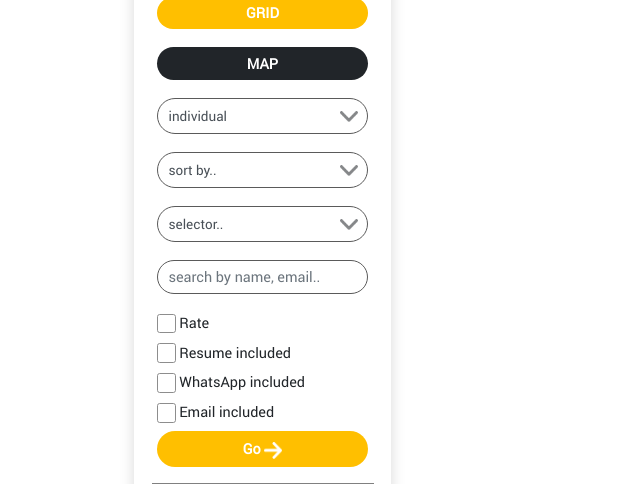
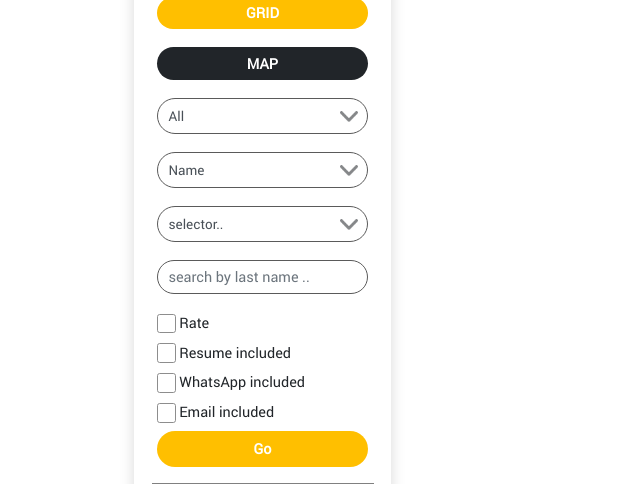
Before and after one commit to idboubker/PFE-V2, a PHP site: page /result.php in a window 1280 px wide. Shown: the part 479-963 px from the top of the page, without its empty margins (0-640 px from the left). Run offline with PHP 8.4, Linux system fonts and the light colour scheme; data comes from the database, SQL or seed files in the repository.

Commit message:
Update result.php
filtering

```diff
--- a/result.php
+++ b/result.php
@@ -3,22 +3,76 @@
 
 include "connexion.php";
 mysqli_set_charset($link, "utf8");
+session_start();
 
-$nbdata=0;
+$nbdata = 0;
 if (isset($_POST['search'])) {
 	$ville = $_POST['ville'];
 	$metier = $_POST['metier'];
-$sql=" select * from artisan a, artisan_details d where a.ville = '$ville' and a.metier = '$metier' and a.	id_art = d.	id_art";
-$rsl = mysqli_query($link,$sql);
+
+	$_SESSION['ville'] = $ville;
+	$_SESSION['metier'] = $metier;
+
+
+	$sql = " select * from artisan a, artisan_details d where a.ville = '$ville' and a.metier = '$metier' and a.	id_art = d.	id_art";
+	$rsl = mysqli_query($link, $sql);
+
+	$nbdata = mysqli_num_rows($rsl);
+}
+
+// filtring result
+
+if (isset($_POST['searchFilter'])) {
+
+	$ville = $_SESSION['ville'];
+	$metier = $_SESSION['metier'];
+
+	$filter1 = $_POST['filter1'];
+
+	$xfilt =  $_POST['xfilt'];
+	if ($xfilt != '') {
+		$xfilt = $_POST['xfilt'];
+	} else {
+		$xfilt = '%';
+	}
+
+	if (isset($_POST['EmailIncl'])) {
+		$EmInc = '%@%';
+	} else {
+		$EmInc = '%';
+	}
+
+
+	if (isset($_POST['whatsappInc'])) {
+		$whtsinc = '%0%';
+	} else {
+		$whtsinc = '%';
+	}
+
+
+	if (isset($_POST['resumInc'])) {
+		$resumInc = '%a%';
+	} else {
+		$resumInc = '%';
+	}
+
+	// a.nom_art	like '$xfilt' and
+
+	// filter 2
+	$filter2 = $_POST['filter2'];
 
 
 
+	if ($filter1 != 'All') {
+		$sql = " select * from artisan a, artisan_details  d where d.description like '$resumInc' and d.whatsapp like '$whtsinc' and a.email_art like '$EmInc' and  a.nom_art	like '$xfilt' and  d.typeTravail = '$filter1' and a.ville = '$ville' and a.metier = '$metier' and a.	id_art = d.	id_art";
+	} else {
+		$sql = " select * from artisan a, artisan_details d where d.description like '$resumInc' and d.whatsapp like '$whtsinc' and a.email_art like '$EmInc' and a.nom_art	like '$xfilt' and  a.ville = '$ville' and a.metier = '$metier' and a.	id_art = d.	id_art order by $filter2";
+	}
+
+	$rsl = mysqli_query($link, $sql);
 	$nbdata = mysqli_num_rows($rsl);
-
-
-
-
 }
+// end of filtring results
 
 ?>
 
@@ -43,7 +97,7 @@ $nbdata = mysqli_num_rows($rsl);
 
 <body>
 
-	 <?php include_once("includes/loading.html");?>
+	<?php include_once("includes/loading.html"); ?>
 
 	<div class="fixed-top main-menu">
 		<div class="flex-center p-5">
@@ -107,7 +161,7 @@ $nbdata = mysqli_num_rows($rsl);
 									$sql2 = "select * from villes";
 									$result2 = mysqli_query($link, $sql2);
 									while ($row2 = mysqli_fetch_assoc($result2)) {
-									echo '<option value="'.$row2['nom_vil'].'">'.$row2['nom_vil'].'</option>';
+										echo '<option value="' . $row2['nom_vil'] . '">' . $row2['nom_vil'] . '</option>';
 									}
 									?>
 								</select>
@@ -161,28 +215,28 @@ $nbdata = mysqli_num_rows($rsl);
 					<button class="btn btn_grid" type="submit">GRID</button><br>
 					<button class="btn btn-info btn_map" type="submit">MAP</button>
 
-				<form action="" method="">
+					<form action="result.php" method="POST">
 
-					<select name="" id="" class="form-control input_select chev">
-						<option value="">individual</option>
-						<option value="">Marrakech</option>
-						<option value="">Rabat</option>
+						<select name="filter1" id="" class="form-control input_select chev">
+							<option value="All">All</option>
+							<option value="Individual">Individual</option>
+							<option value="Company">Company</option>
 						</select>
 
-					<select name="" id="" class="form-control input_select chev">
-						<option value="">sort by..</option>
-						<option value="">Lawyer</option>
-						<option value="">Plumber</option>
+						<select name="filter2" id="" class="form-control input_select chev">
+							<option value="id_art" disabled>sort by..</option>
+							<option value="nom_art">Name</option>
+							<option value="dateInscription">Registration date</option>
 						</select>
 
-					<select name="" id="" class="form-control input_select chev">
+						<select name="filter3" id="" class="form-control input_select chev">
 							<option value="">selector..</option>
 							<option value="">Lawyer</option>
 							<option value="">Plumber</option>
 						</select>
 
 
-					<input type="text" class="form-control input_select" placeholder="search by name, email..">
+						<input type="text" name="xfilt" class="form-control input_select" placeholder="search by last name ..">
 
 
 
@@ -191,7 +245,7 @@ $nbdata = mysqli_num_rows($rsl);
 
 
 						<div class="left">
-						<input type="checkbox" class="" id="ch_rate">
+							<input type="checkbox" name="rate" value="rate" class="" id="ch_rate">
 							<label for="ch_rate">Rate </label>
 						</div>
 
@@ -201,29 +255,30 @@ $nbdata = mysqli_num_rows($rsl);
 						<br>
 						<hr class="space">
 						<div class="left">
-						<input type="checkbox" class="" id="resume1">
+							<input type="checkbox" name="resumInc" class="" id="resume1">
 							<label for="resume1">Resume included</label>
 						</div>
 
 						<br>
 						<hr class="space">
 						<div class="left">
-						<input type="checkbox" class="" id="resume2">
+							<input type="checkbox" name="whatsappInc" class="" id="resume2">
 							<label for="resume2">WhatsApp included</label>
 						</div>
 
 						<br>
 						<hr class="space">
 						<div class="left">
-						<input type="checkbox" class="" id="resume3">
+							<input type="checkbox" name="EmailIncl" class="" id="resume3">
 							<label for="resume3">Email included</label>
 						</div>
 
 						<br>
 						<hr class="space">
-					<button type="submit" class="btn btn-success srh btn_grid sub">Go
+						<input type="submit" name="searchFilter" class="btn btn-success srh btn_grid sub" value="Go">
+						<!-- 	<button type="submit" name="filter" class="btn btn-success srh btn_grid sub">Go
 						<img src="img/go.png" alt="">
-					</button>
+					</button>	-->
 					</form>
 
 					<br><br>
@@ -243,27 +298,25 @@ $nbdata = mysqli_num_rows($rsl);
 
 
 						<?php
+						if ($nbdata > 0) {
+							while ($row = mysqli_fetch_assoc($rsl)) {
+								$image = $row['photo'];
+								if ($image == "") {
+									$image = "img/464220-PFPXU4-113.jpg";
+								}
+								?>
 
-if( $nbdata > 0){
-
-	while($row = mysqli_fetch_assoc($rsl)){
-
-
-		$image = $row['photo'];
-		if($image == ""){$image = "img/464220-PFPXU4-113.jpg";}
-
-   ?>
 								<div class="offset-sm-0 col-6 col-lg-4 col-md-6 col-sm-12 p-3 p-md-2 p-sm-1">
 									<div class=" art shadow">
 
 
 
-			<div style='background: url("<?php echo $image;?>") no-repeat;background-size:100% 100% !important; '  class="img_bg" ></div>
+										<div style='background: url("<?php echo $image; ?>") no-repeat;background-size:100% 100% !important; ' class="img_bg"></div>
 
 
 										<hr>
 										<div class="des_art">
-				<h5><?php echo $row['nom_art']." ".$row['prenom_art'] ;?> </h5>
+											<h5><?php echo $row['nom_art'] . " " . $row['prenom_art']; ?> </h5>
 											<div class="rating left">
 												<span class="fa fa-star "></span>
 												<span class="fa fa-star "></span>
@@ -280,9 +333,6 @@ if( $nbdata > 0){
 
 						}
 					}
-
-
-
 					?>
 
 
@@ -336,9 +386,6 @@ if( $nbdata > 0){
 				$('body').toggleClass('nav-open');
 			});
 		});
-
-
-
 	</script>
 </body>
 
```
Lines whose indentation alone changed are shown as unchanged.
